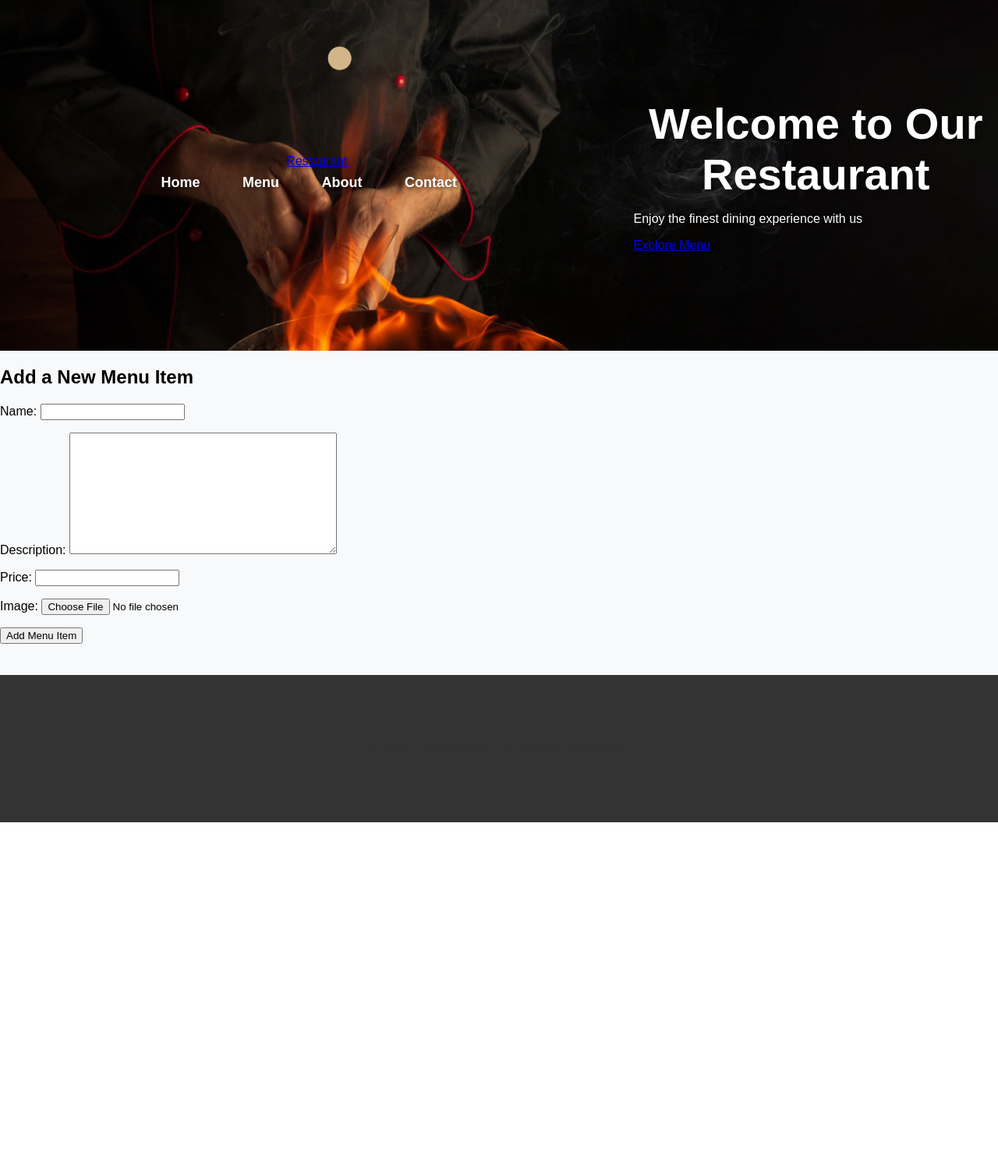
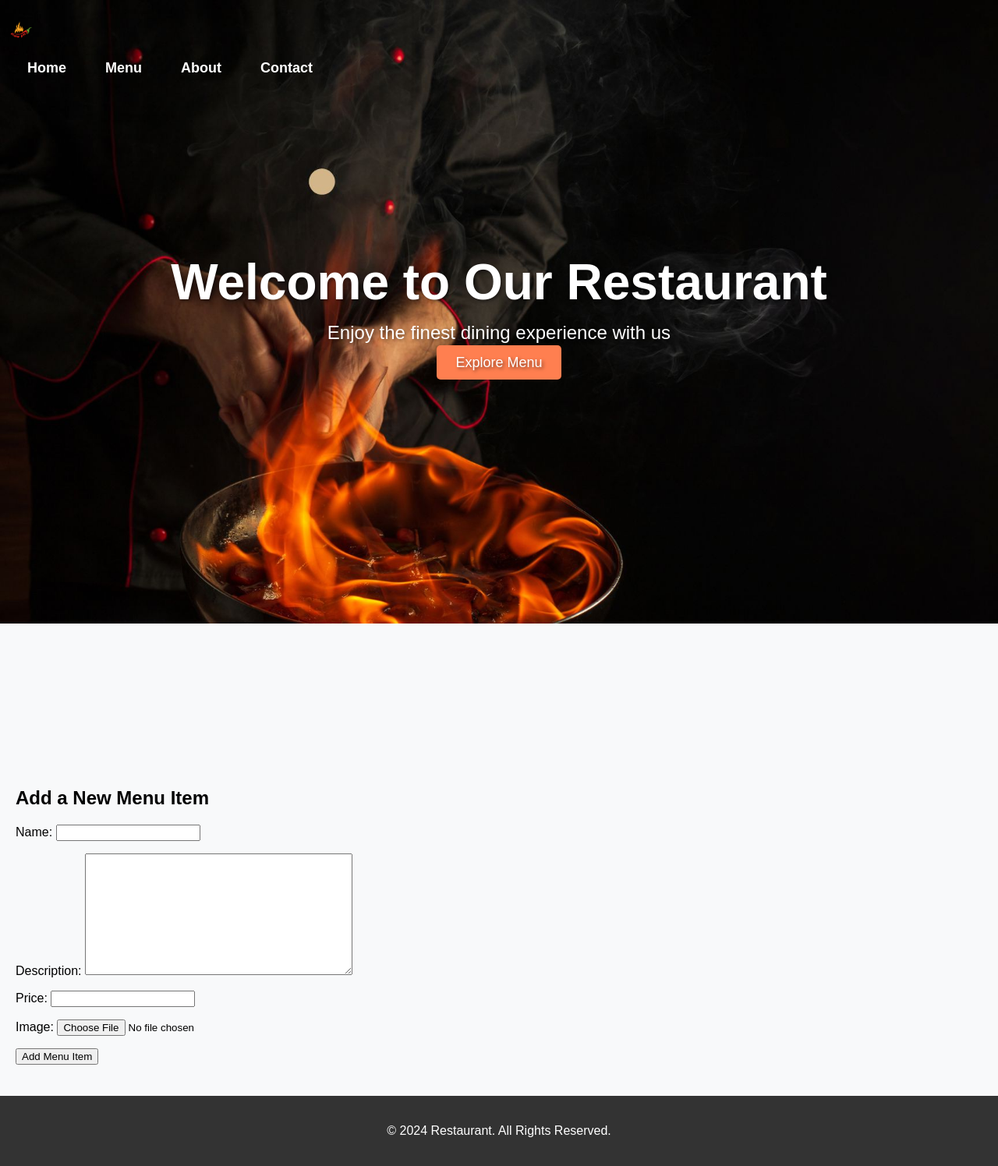
Before and after one commit to dmuresanu/blaze-bite-website, a Django app: page /menu/add/ in a window 1280 px wide. Shown: the whole page at 78% size. Before the commit the page ends 1055 px from the top, so only its background shows below. Run offline with Django 5.2, Linux system fonts and the light colour scheme.

Commit message:
Fix header, navbar, and hero section layout to match desired design

```diff
--- a/core/templates/base.html
+++ b/core/templates/base.html
@@ -6,7 +6,6 @@
     <meta charset="UTF-8">
     <meta name="viewport" content="width=device-width, initial-scale=1.0">
     <link rel="stylesheet" href="../static/css/style.css">
-
     <title>{% block title %}Restaurant{% endblock %}</title>
 </head>
 <script>
@@ -23,11 +22,22 @@
 
 <body>
 
+    <!-- Header Section with Hero Image -->
     <header>
-            <nav class="navbar">
+        <div class="hero-text">
+            <h1>Welcome to Our Restaurant</h1>
+            <p>Enjoy the finest dining experience with us</p>
+            <a href="/menu/" class="cta-button">Explore Menu</a>
+        </div>
+    </header>
+
+    <!-- Navbar Section -->
+    <nav>
         <div class="container">
-                    <a href="/" class="logo">Restaurant</a>
-                    <ul class="nav-links">
+            <a href="/" class="logo">
+                <img src="/static/images/logo.png" alt="Restaurant Logo">
+            </a>
+            <ul>
                 <li><a href="/">Home</a></li>
                 <li><a href="/menu/">Menu</a></li>
                 <li><a href="/about/">About</a></li>
@@ -35,17 +45,12 @@
             </ul>
         </div>
     </nav>
-            <div class="hero">
-                <div class="hero-text">
-                    <h1>Welcome to Our Restaurant</h1>
-                    <p>Enjoy the finest dining experience with us</p>
-                    <a href="/menu/" class="cta-button">Explore Menu</a>
-                </div>
-            </div>
-        </header>
 
+    <main>
         {% block content %}{% endblock %}
+    </main>
 
+    <!-- Footer Section -->
     <footer>
         <div class="container">
             <p>&copy; 2024 Restaurant. All Rights Reserved.</p>
--- a/static/css/style.css
+++ b/static/css/style.css
@@ -1,9 +1,10 @@
-/* static/css/style.css */
+/* Global body styles */
 body {
     font-family: Arial, sans-serif;
     margin: 0;
     padding: 0;
     background-color: #f8f9fa;
+    overflow-x: hidden; /* Prevents horizontal scrolling */
 }
 
 /* Global header styling */
@@ -11,49 +12,90 @@ header {
     background-image: url("/static/images/hero.jpg");
     background-size: cover;
     background-position: center;
-    height: 450px;
+    height: 100vh; /* Full screen height */
     color: white;
     display: flex;
     justify-content: center;
     align-items: center;
+    text-align: center;
     text-shadow: 2px 2px 4px rgba(0, 0, 0, 0.5);
-    position: relative;
-    z-index: 1;
+    position: relative; /* Makes sure content stays on top */
+    z-index: 0; /* Keeps header behind navbar */
 }
 
-header h1 {
-    font-size: 3.5em;
+/* Hero Text Styling */
+.hero-text {
+    position: absolute;
     text-align: center;
+    padding: 0 20px;
+    z-index: 10; /* Ensure text is on top of image */
+}
+
+.hero-text h1 {
+    font-size: 4em; /* Larger heading */
     margin: 0;
+}
+
+.hero-text p {
+    font-size: 1.5em;
+    margin: 10px 0;
+    line-height: 1.5;
+}
+
+.cta-button {
+    font-size: 18px;
+    padding: 12px 24px;
+    background-color: #ff7f50;
+    color: white;
+    border: none;
+    text-decoration: none;
+    border-radius: 5px;
+    margin-top: 20px;
+    transition: background-color 0.3s ease;
+}
+
+.cta-button:hover {
+    background-color: #e76f3c;
 }
 
 /* Transparent sticky navbar */
 nav {
-    position: sticky;
+    position: fixed;
     top: 0;
-    background-color: transparent; /* Transparent background */
-    padding: 10px 0;
-    z-index: 1000;  /* Ensures it stays on top */
-    box-shadow: none; /* Remove any shadows for transparency */
-    width: 100%; /* Ensure it spans the full width */
+    width: 100%;
+    background-color: transparent;
+    padding: 15px 0;
+    z-index: 1000; /* Keeps navbar on top of header */
+    display: flex;
+    justify-content: space-between;
+    align-items: center;
     transition: background-color 0.3s ease-in-out;
+    box-shadow: none; /* Removes initial shadow */
 }
 
 nav.scrolled {
-    background-color: rgba(0, 0, 0, 0.8); /* Adds dark background when scrolling */
-    box-shadow: 0 4px 6px rgba(0, 0, 0, 0.2); /* Optional subtle shadow */
+    background-color: rgba(0, 0, 0, 0.8);
+    box-shadow: 0 4px 6px rgba(0, 0, 0, 0.2);
 }
 
+/* Logo styling */
+nav .logo img {
+    max-height: 50px;
+    width: auto;
+}
+
+/* Navbar links */
 nav ul {
     list-style-type: none;
     padding: 0;
     margin: 0;
-    text-align: center;
+    display: flex;
+    justify-content: center;
+    align-items: center;
 }
 
 nav ul li {
-    display: inline-block;
-    margin-right: 20px;
+    margin-left: 20px;
 }
 
 nav ul li a {
@@ -63,71 +105,17 @@ nav ul li a {
     font-size: 18px;
     padding: 8px 15px;
     display: inline-block;
-    transition: color 0.3s;
+    transition: color 0.3s ease;
 }
 
 nav ul li a:hover {
     color: #ff7f50;
 }
 
-/* Menu Items Section */
-.menu-items {
-    display: grid;
-    grid-template-columns: repeat(auto-fit, minmax(300px, 1fr));
-    gap: 20px;
-    padding: 20px;
-    text-align: center;
-    margin: 0 auto;
-}
-
-.menu-item {
-    background-color: #fff;
-    border-radius: 10px;
-    box-shadow: 0 4px 8px rgba(0, 0, 0, 0.1);
-    overflow: hidden;
-    transition: transform 0.3s ease;
-}
-
-.menu-item:hover {
-    transform: translateY(-10px);
-}
-
-.menu-item img {
-    width: 100%;
-    height: 250px;
-    object-fit: cover;
-    border-radius: 5px;
-}
-
-.menu-item h2 {
-    font-size: 1.5em;
-    margin: 15px 0 10px;
-}
-
-.menu-item p {
-    font-size: 1.1em;
-    color: #555;
-    margin-bottom: 10px;
-}
-
-.menu-item .price {
-    font-size: 1.3em;
-    color: #ff7f50;
-    font-weight: bold;
-}
-
-/* About and Contact Page Styling */
-.container {
-    width: 80%;
-    margin: 0 auto;
-    padding: 40px 0;
-    text-align: center;
-}
-
-.container p {
-    font-size: 1.2em;
-    line-height: 1.6;
-    color: #333;
+/* Content Section */
+main {
+    margin-top: 150px; /* Adds space below the fixed navbar */
+    padding: 40px 20px;
 }
 
 /* Footer Styling */
@@ -136,7 +124,6 @@ footer {
     color: white;
     padding: 20px;
     text-align: center;
-    margin-top: 40px;
 }
 
 footer a {
@@ -151,13 +138,19 @@ footer a:hover {
 
 /* Media Queries for Responsiveness */
 @media (max-width: 768px) {
+    nav {
+        flex-direction: column;
+        align-items: flex-start;
+    }
+
     nav ul {
-        text-align: left;
+        width: 100%;
+        justify-content: flex-start;
     }
 
     nav ul li {
         display: block;
-        margin-right: 0;
+        margin-left: 0;
     }
 
     header h1 {
@@ -169,14 +162,6 @@ footer a:hover {
         padding: 12px 24px;
     }
 
-    .menu-items {
-        grid-template-columns: 1fr 1fr;
-    }
-
-    .menu-item {
-        padding: 10px;
-    }
-
     footer {
         font-size: 0.9em;
     }
```
Also changed, not shown: static/images/logo.png (added). Lines whose indentation alone changed are shown as unchanged.
